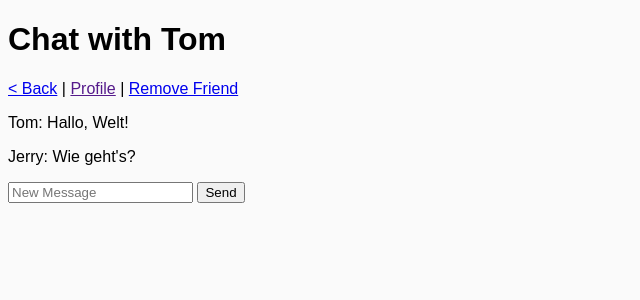
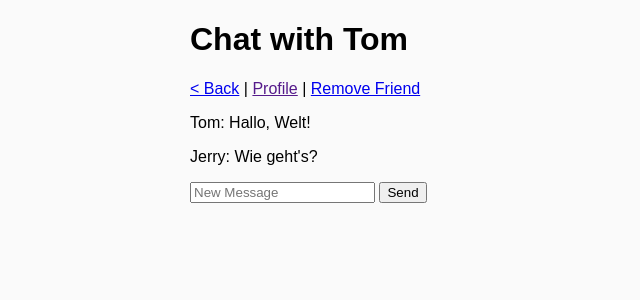
Before and after one commit to ImpyKid/webtechnologien, a PHP site: page /chat.html in a window 1280 px wide. Shown: the top 300 px of the page, without its empty margins (0-640 px from the left). Run offline with PHP 8.4, Linux system fonts and the light colour scheme.

Commit message:
Change Site margin to center

```diff
--- a/Aufgabe 2/chat.html
+++ b/Aufgabe 2/chat.html
@@ -1,14 +1,19 @@
 <!DOCTYPE html>
 <html>
+
 <head>
     <link rel="stylesheet" type="text/css" href="style.css">
     <title>Chat</title>
 </head>
+
 <body>
+    <div class="site">
         <h1>Chat with Tom</h1>
         <a href="friends.html">&lt; Back</a> | <a href="">Profile</a> | <a href="friends.html">Remove Friend</a>
         <p>Tom: Hallo, Welt!</p>
         <p>Jerry: Wie geht's?</p>
         <input type="text" placeholder="New Message"> <a href="#"><button>Send</button></a>
+    </div>
 </body>
+
 </html>
--- a/Aufgabe 2/friends.html
+++ b/Aufgabe 2/friends.html
@@ -1,10 +1,13 @@
 <!DOCTYPE html>
 <html>
+
 <head>
     <link rel="stylesheet" type="text/css" href="style.css">
     <title>Friends</title>
 </head>
+
 <body>
+    <div class="site">
         <h1>Friends</h1>
         <a href="logout.html">&lt; Logout</a> | <a href="settings.html">Settings</a>
         <hr>
@@ -21,5 +24,7 @@
         </ol>
         <hr>
         <input type="text" placeholder="Add Friend to list"> <a href="#"><button class="btn-wide-grey">Add</button></a>
+    </div>
 </body>
+
 </html>
--- a/Aufgabe 2/login.html
+++ b/Aufgabe 2/login.html
@@ -7,8 +7,9 @@
 </head>
 
 <body>
+    <div class="site">
         <div class="item-center">
-    <img src="images/chat.png" >
+            <img src="images/chat.png">
             <br>
             <h3>Please sign in</h3>
         </div>
@@ -39,7 +40,7 @@
             <a href="friends.html"><button class="btn-blue">Login</button></a>
         </div>
 
-
+    </div>
 </body>
 
 </html>
--- a/Aufgabe 2/logout.html
+++ b/Aufgabe 2/logout.html
@@ -7,7 +7,7 @@
 </head>
 
 <body>
-    <div class="item-center">
+    <div class="item-center site">
         <img src="images/logout.png" width="50" height="50">
         <br>
         <h3>Logged out...</h3>
--- a/Aufgabe 2/register.html
+++ b/Aufgabe 2/register.html
@@ -7,6 +7,7 @@
 </head>
 
 <body>
+    <div class="site">
         <div class="item-center">
             <img src="images/user.png" width="50" height="50">
             <br>
@@ -46,6 +47,7 @@
             <a href="login.html"><button class="btn-grey">Cancel</button></a>
             <a href="friends.html"><button class="btn-blue">Create Account</button></a>
         </div>
+    </div>
 </body>
 
 </html>
--- a/Aufgabe 2/settings.html
+++ b/Aufgabe 2/settings.html
@@ -7,6 +7,7 @@
 </head>
 
 <body>
+    <div class="site">
         <h1>Profile Settings</h1>
         <fieldset>
             <legend>Base Data</legend>
@@ -56,7 +57,7 @@
             <a href="friends.html"><button class="btn-grey">Cancel</button></a>
             <a href="#"><button class="btn-blue">Save</button></a>
         </div>
-
+    </div>
 </body>
 
 </html>
--- a/Aufgabe 2/style.css
+++ b/Aufgabe 2/style.css
@@ -1,7 +1,5 @@
 * {
     font-family: Arial, Helvetica, sans-serif;
-    left: 50%;
-    max-width: 900px;
 }
 
 body {
@@ -59,6 +57,12 @@ hr {
     left: 50%;
 }
 
+.site {
+    left: 50%;
+    max-width: 900px;
+    margin: auto;
+}
+
 input .wide-text {
 
 }
```
Lines whose indentation alone changed are shown as unchanged.
